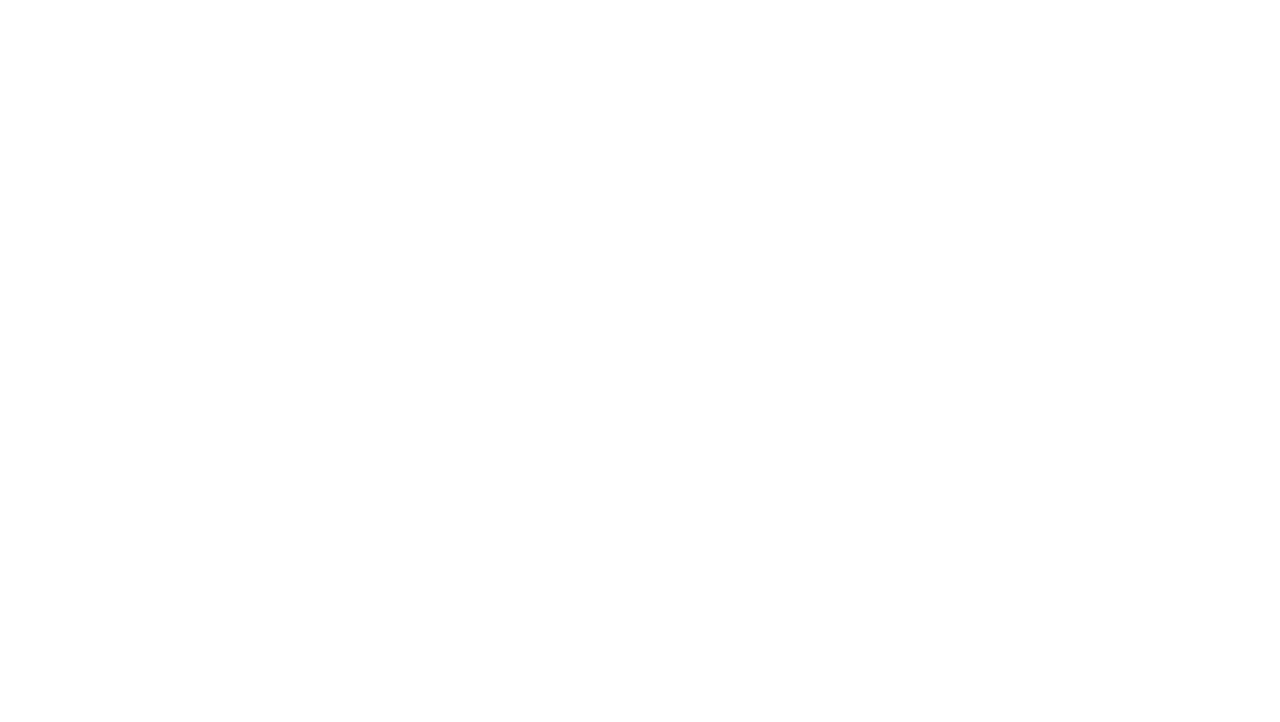
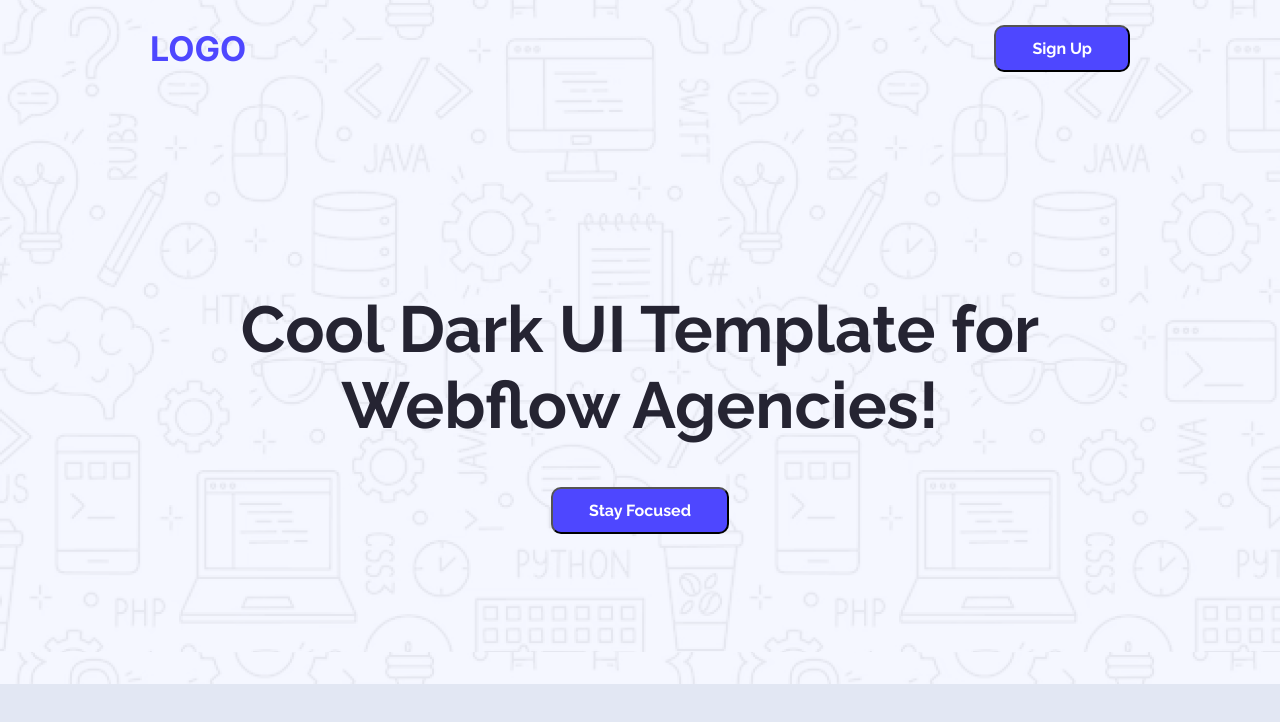
Before and after one commit to Avishek02/assignment01-webflow-agencies, a plain HTML site: page index.html in a window 1280 px wide. Drawn offline with Linux system fonts and the light colour scheme.

Commit message:
header section done

```diff
--- a/index.html
+++ b/index.html
@@ -1,12 +1,34 @@
 <!DOCTYPE html>
 <html lang="en">
+
 <head>
     <meta charset="UTF-8">
     <meta name="viewport" content="width=device-width, initial-scale=1.0">
     <title>Webflow Agencies</title>
+
+    <link rel="preconnect" href="https://fonts.googleapis.com">
+    <link rel="preconnect" href="https://fonts.gstatic.com" crossorigin>
+    <link
+        href="https://fonts.googleapis.com/css2?family=Inter:ital,opsz,wght@0,14..32,100..900;1,14..32,100..900&family=Open+Sans:ital,wght@0,300..800;1,300..800&family=Raleway:ital,wght@0,100..900;1,100..900&display=swap"
+        rel="stylesheet">
+
     <link rel="stylesheet" href="styles/webflow.css">
 </head>
+
 <body>
+    <header>
+        <nav>
+            <h1 class="primary-bg-color">LOGO</h1>
+            <button class="primary-btn">Sign Up</button>
+        </nav>
+
+        <div class="banner">
+            <h1 class="banner-title">Cool Dark UI Template for <br>Webflow Agencies!</h1>
+            <button class="banner-btn-stay-focused primary-btn">Stay Focused</button>
+        </div>
+    </header>
+
 
 </body>
+
 </html>
--- a/styles/webflow.css
+++ b/styles/webflow.css
@@ -0,0 +1,56 @@
+/* common styles */
+.primary-bg-color {
+    color: #4E47FF;
+}
+
+.primary-btn {
+    background-color: #4E47FF;
+    color: white;
+    font-family: "Raleway", sans-serif;
+    font-size: 16px;
+    font-weight: bold;
+    padding: 12px 36px;
+    border-radius: 10px;
+}
+
+body {
+    margin: 0;
+    padding: 0;
+    background-color: rgb(226, 231, 243);
+    /* background-color: rgb(234, 239, 250); */
+}
+
+/* header styles */
+
+header {
+    background-image: url(../Assets/Hero-bg.png);
+    padding: 0 150px 150px 150px;
+}
+
+header nav {
+    display: flex;
+    justify-content: space-between;
+    align-items: center;
+
+}
+
+header nav h1 {
+    font-family: "Inter", sans-serif;
+    font-size: 34px;
+    font-weight: bold;
+}
+
+header .banner {
+    display: flex;
+    flex-direction: column;
+    align-items: center;
+    margin-top: 150px;
+}
+
+.banner-title {
+    color: #252432;
+    text-align: center;
+    font-family: "Raleway",sans-serif;
+    font-weight: 700;
+    font-size: 65px;
+}
```
Also changed, not shown: ui/action.png (deleted), ui/banner.png (deleted), ui/footer.png (deleted), ui/newsletter.png (deleted), ui/productive_user.png (deleted), ui/review.png (deleted).
